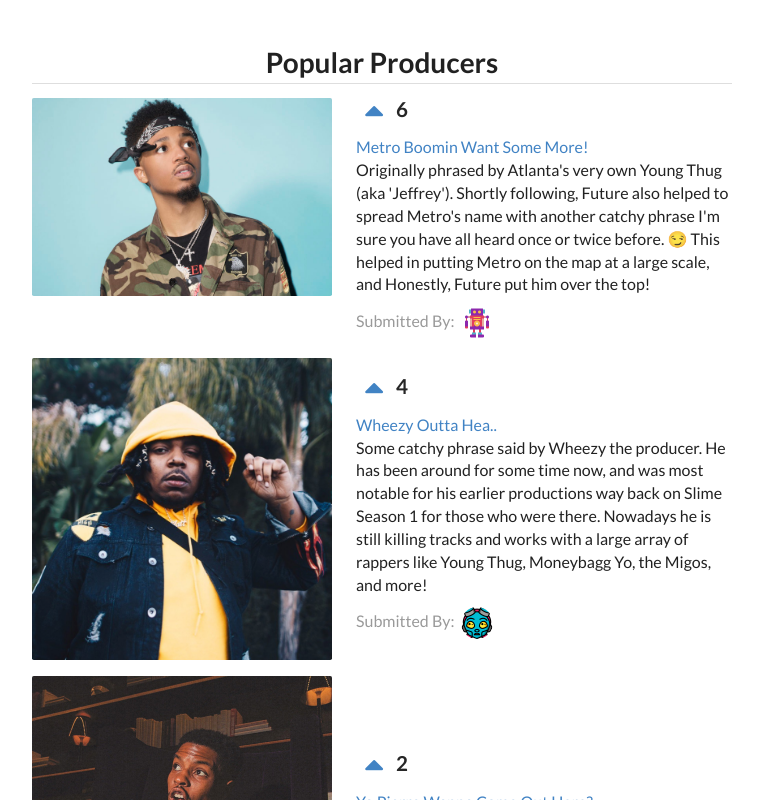
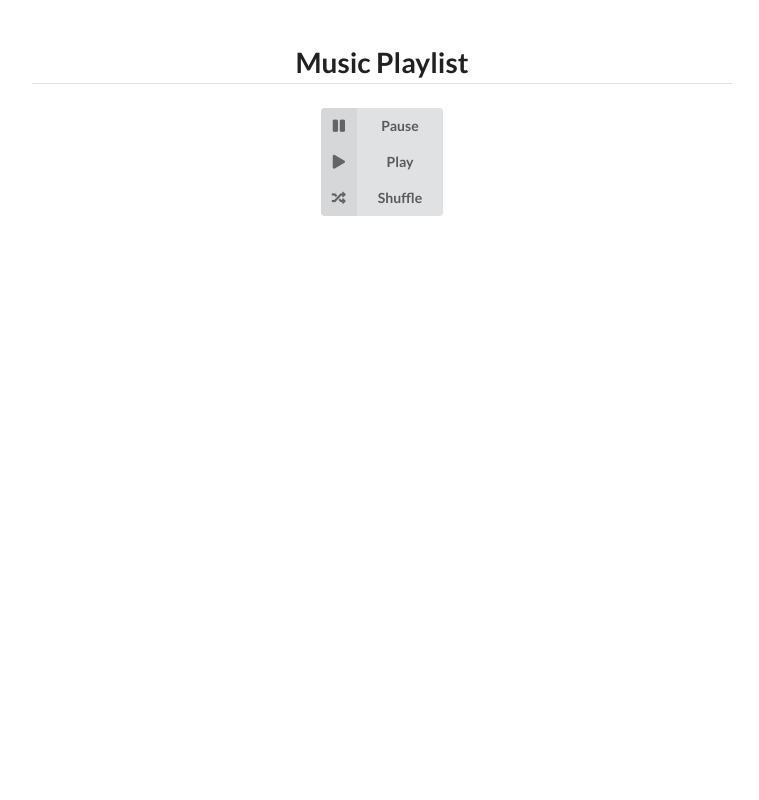
Before and after one commit to mylesz123/React-rapProducers, a React (Create React App) app: page /random-shuffle in a window 1280 px wide. Shown: the top 800 px of the page, without its empty margins (258-1017 px from the left). Built offline with nearby package versions, Linux system fonts and the light colour scheme.

Commit message:
getting a new route set up

```diff
--- a/package.json
+++ b/package.json
@@ -5,6 +5,7 @@
   "dependencies": {
     "react": "^16.8.5",
     "react-dom": "^16.8.5",
+    "react-router-dom": "^4.3.1",
     "react-scripts": "2.1.8",
     "semantic-ui-css": "^2.4.1",
     "semantic-ui-react": "^0.86.0"
--- a/public/index.html
+++ b/public/index.html
@@ -26,7 +26,6 @@
   <body>
     <noscript>You need to enable JavaScript to run this app.</noscript>
     <div class="main ui text container" style="margin-top: 3em; margin-bottom: 3em;">
-      <h1 class="ui dividing centered header">Popular Producers</h1>
       <div id="root"></div>
     </div>
     <!--
--- a/src/App.js
+++ b/src/App.js
@@ -1,13 +1,21 @@
 import React from 'react';
 import 'semantic-ui-css/semantic.min.css';
+import './styles/App.css'
 
-// import ProductList from './Components';
+import { BrowserRouter, Route, Switch } from 'react-router-dom';
 import ProductList from './Components/ProductList';
+import RandomSongShuffle from './Components/RandomSongShuffle';
 
 class App extends React.Component {
   render() {
     return (
-      <ProductList />
+      <BrowserRouter>
+        <Switch>
+          <Route exact path="/" render={() => <ProductList /> } />
+          <Route exact path="/random-shuffle" render={() => <RandomSongShuffle />} />
+        </Switch>
+      </BrowserRouter>
+
     );
   }
 }
--- /dev/null
+++ b/src/Components/Header.js
@@ -0,0 +1,16 @@
+import React from 'react';
+
+class Header extends React.Component {
+    constructor (props) {
+        super(props);
+    }
+
+    render() {
+        return(
+            <h1 class="ui dividing centered header">{this.props.title}</h1>
+        );
+    }
+
+}
+
+export default Header;
--- a/src/Components/Product.js
+++ b/src/Components/Product.js
@@ -8,14 +8,16 @@
      * ex. <Product id={product.id} />
      * */
     handleVoteUp = () => {
-        this.props.voteUp(this.props.id);
+        const product = this.props;
+        product.voteUp(product.id);
     }
 
     render() {
+        const product = this.props;
         return (
             <div className="item">
                 <div className="ui medium image ">
-                    <img src={this.props.productImageUrl} alt="avatar" />
+                    <img src={product.productImageUrl} alt="avatar" />
                 </div>
 
                 <div className="middle aligned content">
@@ -23,17 +25,17 @@
                         <a onClick={this.handleVoteUp}>
                             <i className='large caret up icon' />
                         </a>
-                        {this.props.votes}
+                        {product.votes}
                     </div>
                     <div className="description">
-                        <a href={this.props.url} target="_blank" rel="noopener noreferrer">{this.props.title}</a>
-                        <p>{this.props.description}</p>
+                        <a href={product.url} target="_blank" rel="noopener noreferrer">{product.title}</a>
+                        <p>{product.description}</p>
                     </div>
 
                     <div className="extra">
                         <span>Submitted By:</span>
                         <img className="ui avatar image"
-                            src={this.props.voterAvatarUrl}
+                            src={product.voterAvatarUrl}
                             alt="avatar"
                         />
                     </div>
--- a/src/Components/ProductList.js
+++ b/src/Components/ProductList.js
@@ -1,7 +1,7 @@
 import React from 'react';
-
 import * as products from "./../data/seed.js";
 import Product from "./Product"
+import Header from './Header'
 
 class ProductList extends React.Component {
     constructor(props) {
@@ -61,9 +61,12 @@
         ));
 
         return (
+        <>
+            <Header title='Popular Producers' />
             <div className='ui unstackable items'>
                 {productComponents}
             </div>
+        </>
         );
     }
 }
--- /dev/null
+++ b/src/Components/RandomSongShuffle.js
@@ -0,0 +1,43 @@
+import React from "react";
+
+import Header from './Header'
+
+class RandomSongShuffle extends React.Component {
+
+    constructor (props) {
+        super(props);
+    }
+
+    render () {
+        return (
+        <>
+            <Header title='Music Playlist' />
+
+            <div className="audio-player">
+
+                <audio />
+            </div>
+
+            <div className="playButtons">
+                <div class="ui vertical labeled icon buttons">
+                    <button class="ui button">
+                        <i class="pause icon"></i>
+                        Pause
+                </button>
+                    <button class="ui button">
+                        <i class="play icon"></i>
+                        Play
+                </button>
+                    <button class="ui button">
+                        <i class="shuffle icon"></i>
+                        Shuffle
+                </button>
+                </div>
+            </div>
+
+        </>
+        );
+    }
+}
+
+export default RandomSongShuffle;
--- /dev/null
+++ b/src/styles/App.css
@@ -0,0 +1,6 @@
+/* this is for the audio player */
+.playButtons {
+    padding: 10px;
+    display: flex;
+    justify-content: center;
+}
```
Also changed, not shown: 1 other file (tests, documents, lock files or other folders).
